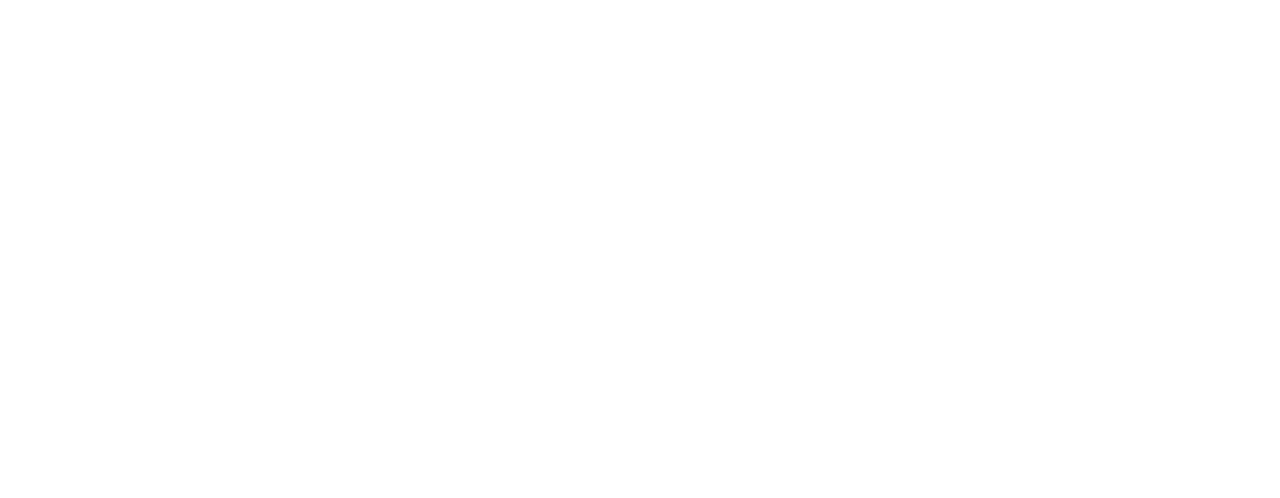
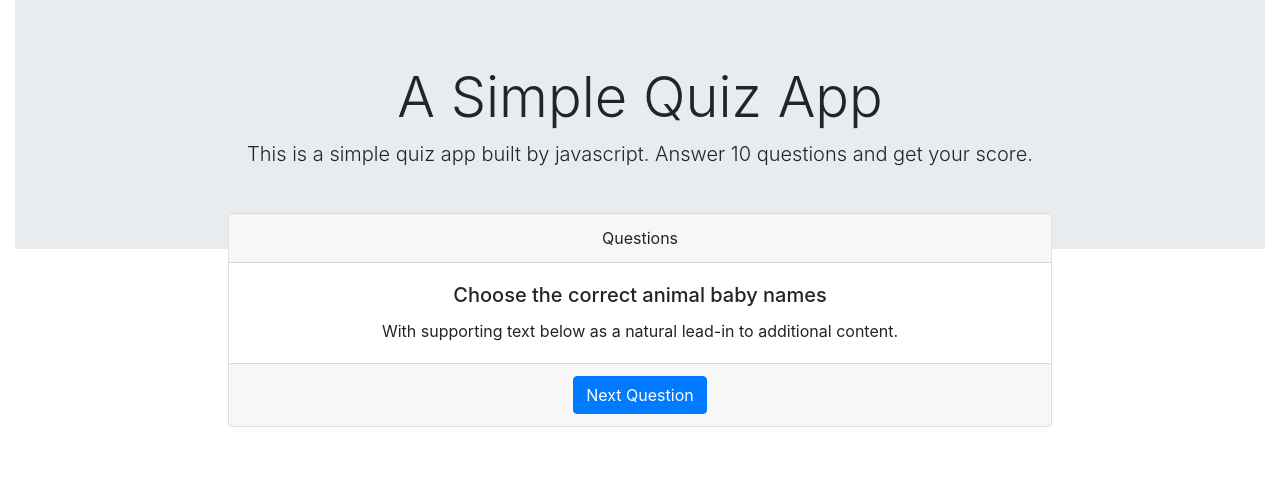
Before and after one commit to Chidexprince/quiz-app, a plain HTML site: page index.html in a window 1280 px wide. Drawn offline with Linux system fonts and the light colour scheme.

Commit message:
html and css template

```diff
--- a/css/styles.css
+++ b/css/styles.css
@@ -0,0 +1,10 @@
+html, body{
+    margin: 0;
+    padding: 0;
+}
+
+
+.card{
+    position: relative;
+    top: -32%;
+}
--- a/index.html
+++ b/index.html
@@ -3,8 +3,48 @@
     <meta charset="UTF-8">
     <meta name="viewport" content="width=device-width, initial-scale=1.0">
     <title>A Simple Quiz App</title>
+    <link rel="stylesheet" href="css/bootstrap.min.css">
+    <link rel="stylesheet" href="css/styles.css">
 </head>
 <body>
+    <div class="container-fluid">
 
+        <div class="jumbotron jumbotron-fluid">
+            <div class="container">
+                <div style="text-align: center;">
+                    <h1 class="display-4">A Simple Quiz App</h1>
+                    <p class="lead">This is a simple quiz app built by javascript. Answer 10 questions and get your score.</p>
+                </div>
+            </div>
+        </div>
+
+        <div class="row">
+            <div class="col-md-2"></div>
+            <div class="col-md-8">
+                <div class="card text-center">
+                    <div class="card-header">
+                      Questions
+                    </div>
+                    <div class="card-body">
+                      <h5 class="card-title">Choose the correct animal baby names</h5>
+                      <p class="card-text">With supporting text below as a natural lead-in to additional content.</p>
+
+                    </div>
+                    <div class="card-footer text-muted">
+                        <a href="#" class="btn btn-primary">Next Question</a>
+                    </div>
+                </div>
+            </div>
+            <div class="col-md-2"></div>
+        </div>
+
+
+    </div>
+
+
+
+    <script src="js/jquery.min.js"></script>
+    <script src="js/bootstrap.min.js"></script>
+    <script src="js/main.js"></script>
 </body>
 </html>
```
Also changed, not shown: js/main.js (added).
